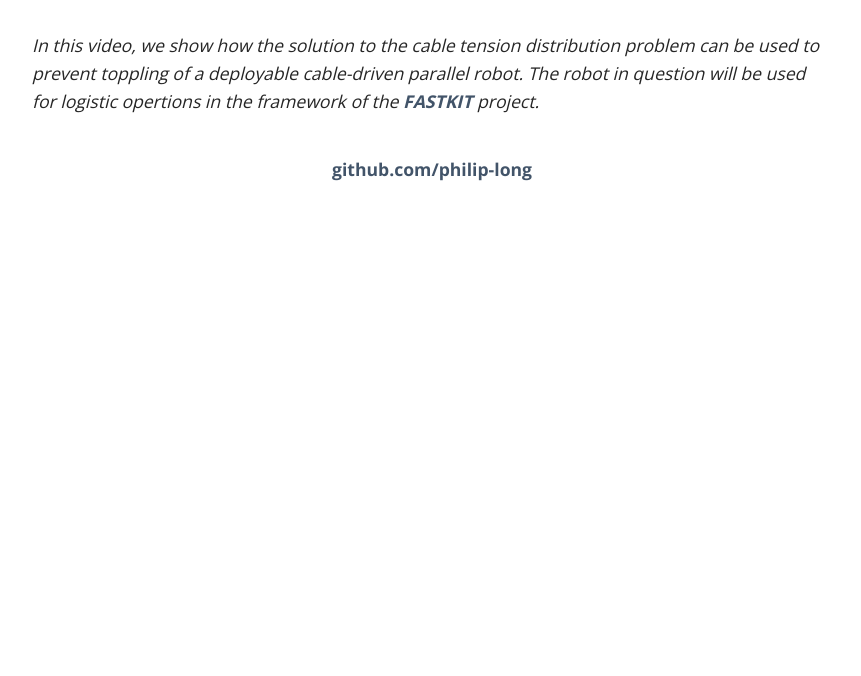
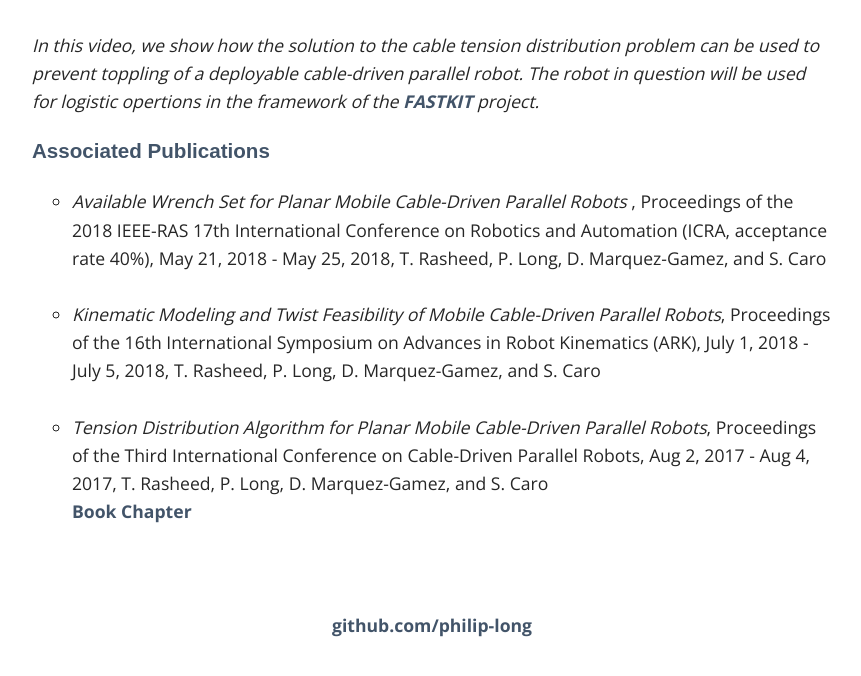
Before and after one commit to philip-long/philip-long.github.io, a Jekyll site: the page built from projects/caroca.html, in a window 1280 px wide and 900 px high, scrolled down 967 px, cut to the strip 221-897 px from the top of the window. Shown: the whole strip, without its empty margins (208-1069 px from the left). Built offline with Jekyll 4.4.1, drawn with Linux system fonts in a browser that asks for light colours; some web fonts are replaced; before the commit the page ends 1412 px from its top, so only the background shows below that.

Commit message:
Update caroca.html

```diff
--- a/projects/caroca.html
+++ b/projects/caroca.html
@@ -24,3 +24,26 @@ title: Philip Long, PhD, Roboticist
     In this video, we show how the solution to the cable tension distribution problem can be used to prevent toppling of a deployable cable-driven parallel robot. The robot in question will be used for logistic opertions in the framework of the <a href="https://www.fastkit-project.eu/"> FASTKIT </a> project.
     </i>
     <br>
+
+
+ <h3> Associated Publications</h3>
+
+<ul style="list-style-type:circle">
+    <li>
+     <i>Available Wrench Set for Planar Mobile Cable-Driven Parallel Robots  </i>, Proceedings of the 2018 IEEE-RAS 17th International Conference on Robotics and Automation (ICRA, acceptance rate 40%), May 21, 2018 - May 25, 2018, T. Rasheed, P. Long, D. Marquez-Gamez, and S. Caro<br>
+    </li>
+   <br>
+
+        <li>
+     <i>Kinematic Modeling and Twist Feasibility of Mobile Cable-Driven Parallel Robots</i>, Proceedings of the 16th International Symposium on Advances in Robot Kinematics (ARK), July 1, 2018 - July 5, 2018, T. Rasheed, P. Long, D. Marquez-Gamez, and S. Caro<br>
+     </li>
+<br>
+
+     <li>
+     <i>Tension Distribution Algorithm for Planar Mobile Cable-Driven Parallel Robots</i>, Proceedings of the Third International Conference on Cable-Driven Parallel Robots, Aug 2, 2017 - Aug 4, 2017, T. Rasheed, P. Long, D. Marquez-Gamez, and S. Caro<br>
+
+      <a href="http://www.springer.com/-/0/AV2svYrivMFoNfTGuHTX"> Book Chapter</a>
+
+    </li>
+<br>
+</ul>
```
